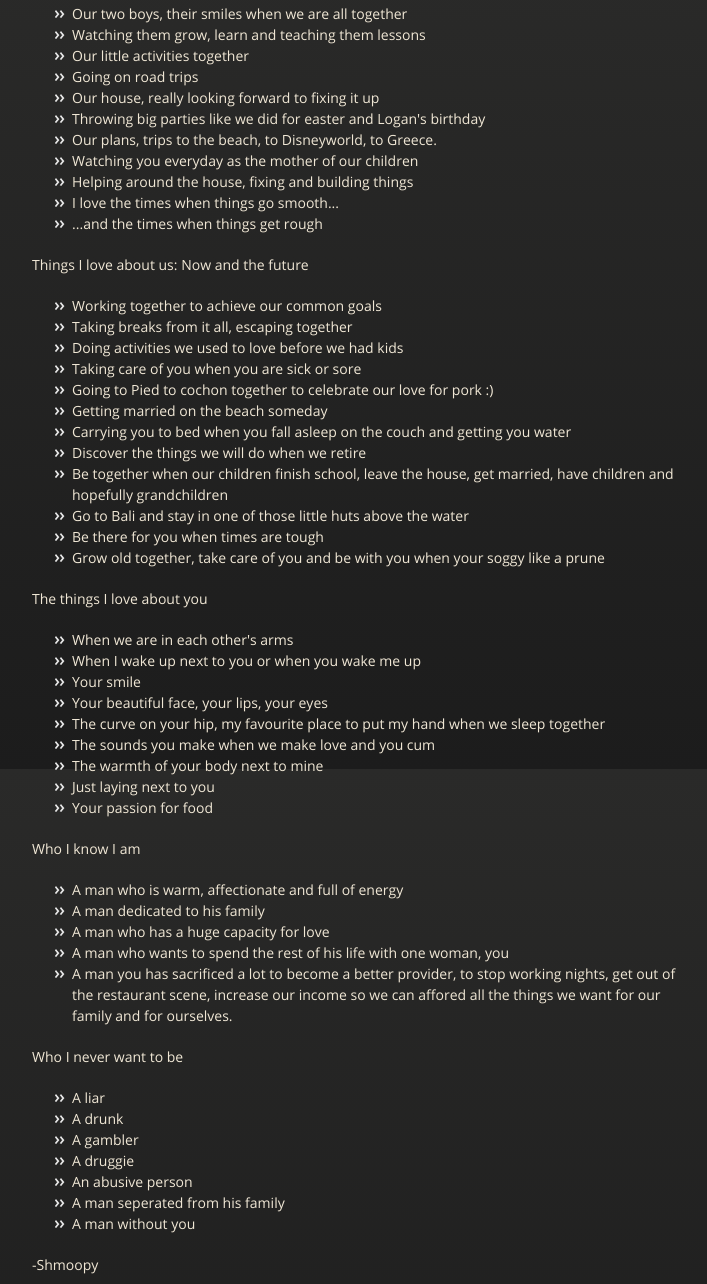
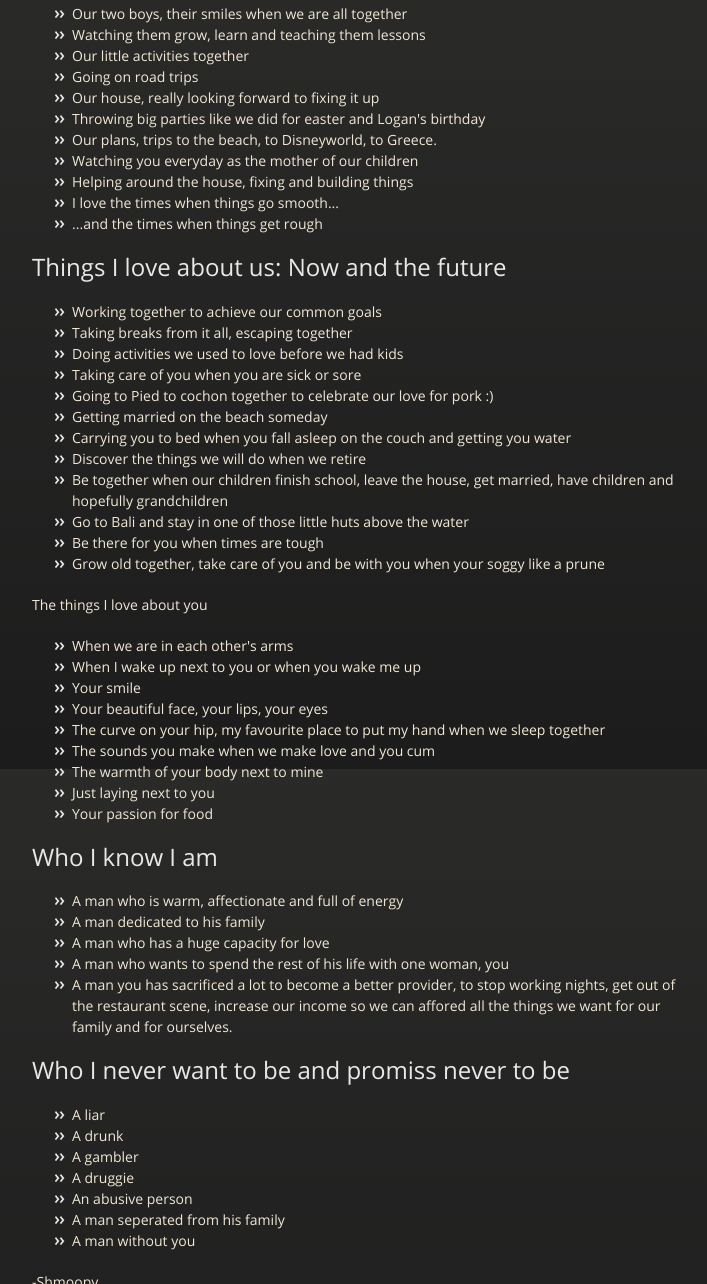
Before and after one commit to snowy13/our-love, a plain HTML site: page love.html in a window 1280 px wide. Shown: the part 831-2115 px from the top of the page, without its empty margins (283-990 px from the left). Drawn offline with nearby package versions, Linux system fonts and the light colour scheme.

Commit message:
Update love.html

```diff
--- a/love.html
+++ b/love.html
@@ -63,7 +63,7 @@ I think we have a lot worth fighting for. We have gone through so much and we ar
 <li>...and the times when things get rough</li>
 </ul>
 
-<p>Things I love about us: Now and the future</p>
+      <p><h2>Things I love about us: Now and the future</h2></p>
 <ul>
 <li>Working together to achieve our common goals</li>
 <li>Taking breaks from it all, escaping together </li>
@@ -92,7 +92,7 @@ I think we have a lot worth fighting for. We have gone through so much and we ar
 <li>Your passion for food</li>
 </ul>
 
-<p>Who I know I am</p>
+    <p><h2>Who I know I am</h2></p>
 <ul>
 <li>A man who is warm, affectionate and full of energy</li>
 <li>A man dedicated to his family</li>
@@ -102,7 +102,7 @@ I think we have a lot worth fighting for. We have gone through so much and we ar
 </ul>
 
 
-<p>Who I never want to be</p>
+  <p><h2>Who I never want to be and promiss never to be</h2></p>
 <ul>
 <li>A liar</li>
 <li>A drunk</li>
```
